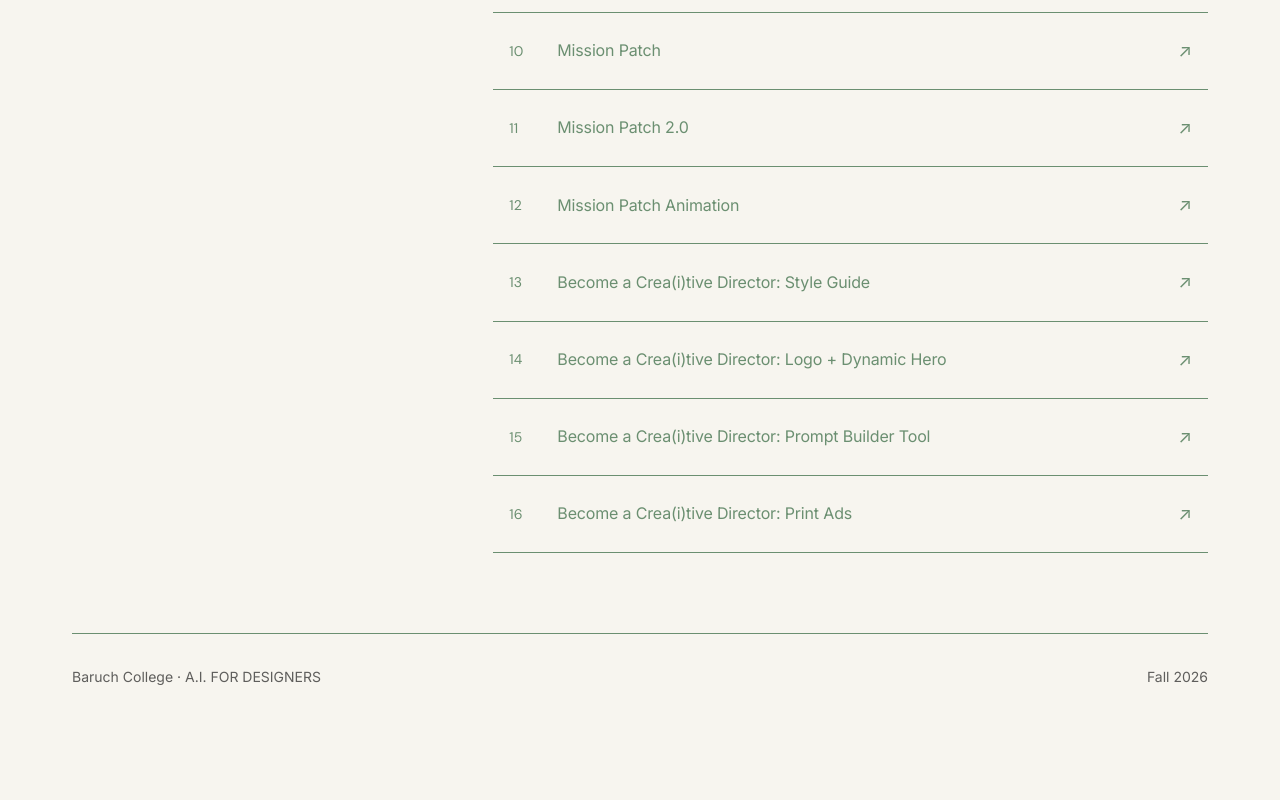
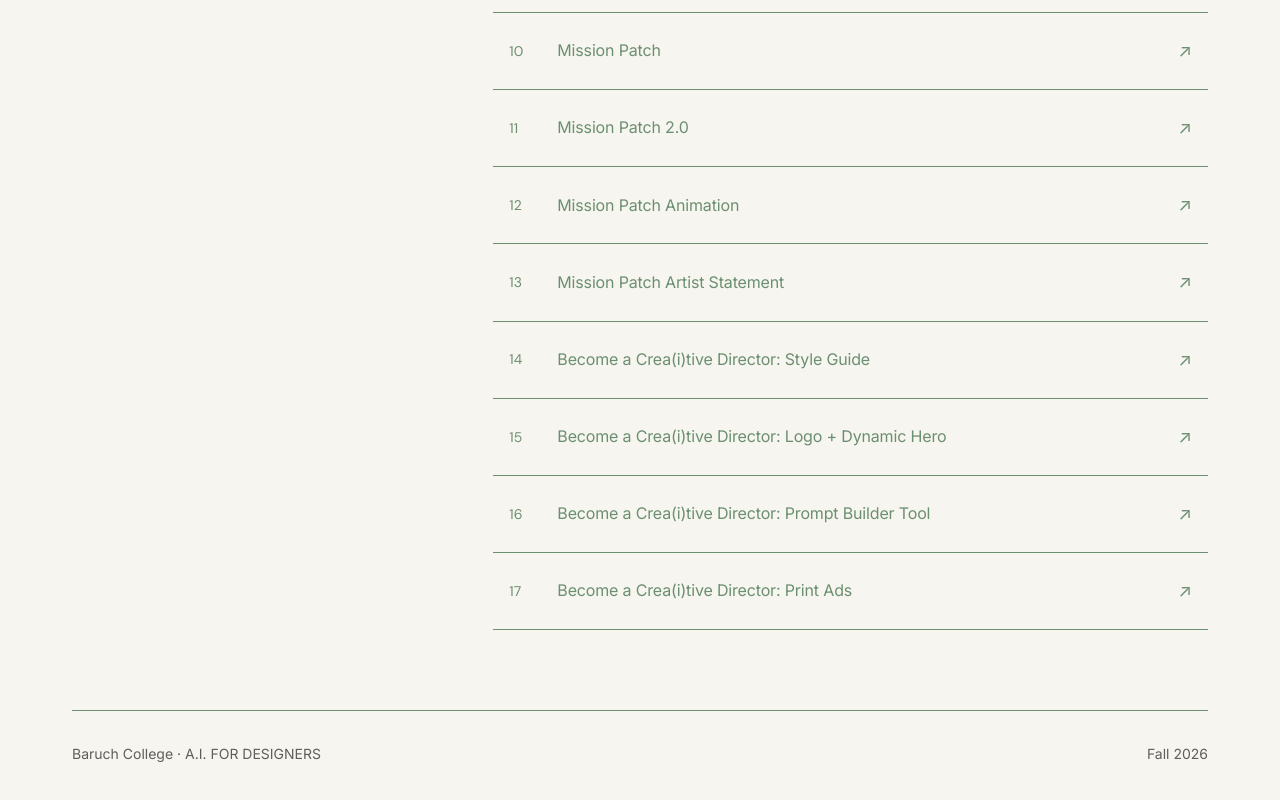
Before and after one commit to ljingren1/AIFD, a plain HTML site: page index.html in a window 1280 px wide. Shown: the part 1362-2162 px from the top of the page. Before the commit the page ends 2129 px from the top, so only its background shows below. Drawn offline with Linux system fonts and the light colour scheme.

Commit message:
Update work item links and indices in index.html

```diff
--- a/index.html
+++ b/index.html
@@ -407,23 +407,28 @@ t<!DOCTYPE html>
             <span class="work-title">Mission Patch Animation</span>
             <span class="work-arrow">↗</span>
             </a>
+          <a class="work-item" href="artisttstatement.html">
+            <span class="work-index">13</span>
+            <span class="work-title">Mission Patch Artist Statement</span>
+            <span class="work-arrow">↗</span>
+            </a>
           <a class="work-item" href="moodboard.html">
-            <span class="work-index">13</span>
+            <span class="work-index">14</span>
             <span class="work-title">Become a Crea(i)tive Director: Style Guide</span>
             <span class="work-arrow">↗</span>
           </a>
           <a class="work-item" href="moodboard2.html">
-            <span class="work-index">14</span>
+            <span class="work-index">15</span>
             <span class="work-title">Become a Crea(i)tive Director: Logo + Dynamic Hero</span>
             <span class="work-arrow">↗</span>
           </a>
           <a class="work-item" href="moodboard3.html">
-            <span class="work-index">15</span>
+            <span class="work-index">16</span>
             <span class="work-title">Become a Crea(i)tive Director: Prompt Builder Tool</span>
             <span class="work-arrow">↗</span>
           </a>
           <a class="work-item" href="x">
-            <span class="work-index">16</span>
+            <span class="work-index">17</span>
             <span class="work-title">Become a Crea(i)tive Director: Print Ads</span>
             <span class="work-arrow">↗</span>
           </a>
```
